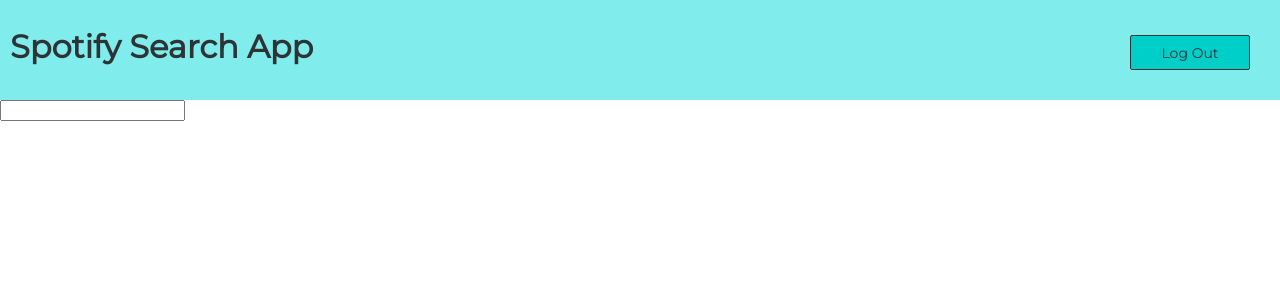
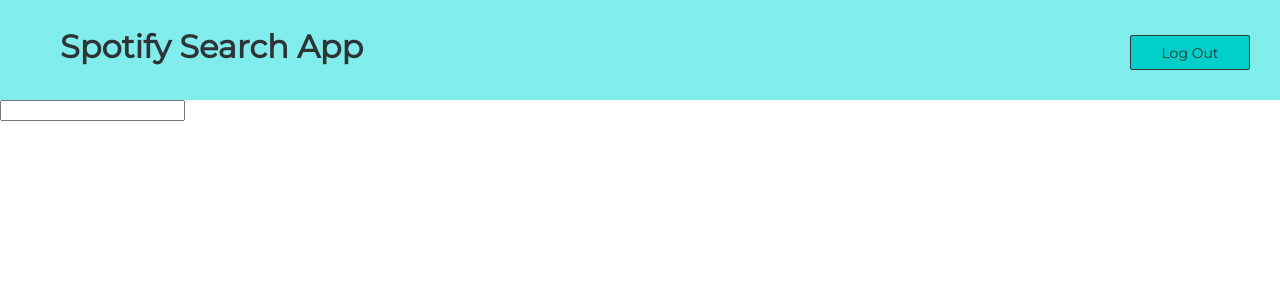
Before and after one commit to miguelfervi/react-spotify-search-app, a React (Create React App) app: page /redirect in a window 1280 px wide. Shown: the top 300 px of the page. Built offline with nearby package versions, Linux system fonts and the light colour scheme; no server answers.

Commit message:
FIX silly issue

```diff
--- a/src/index.css
+++ b/src/index.css
@@ -21,7 +21,7 @@
   padding-top: 17px;
   padding-bottom: 17px;
   color: #2d3436;
-  padding-leff: 50px;
+  padding-left: 50px;
 }
 
 .btn-login {
```
